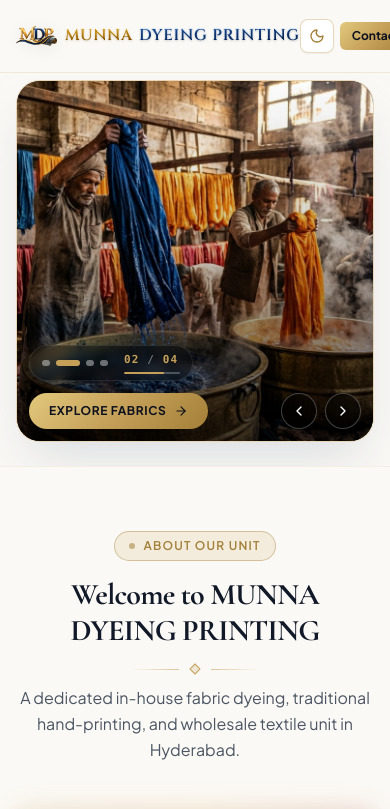
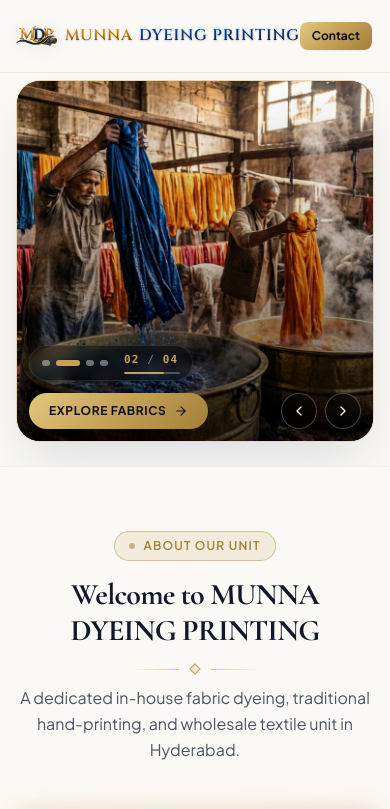
Before and after one commit to vishalprsd75/MDP, a React (Vite) app: page / in a window 390 px wide. Shown: the top 809 px of the page. Built offline with nearby package versions, Linux system fonts and the light colour scheme; a web font is replaced by a local one.

Commit message:
fix(navbar): move mobile theme toggle into hamburger drawer to eliminate header congestion

```diff
--- a/src/components/Navbar.jsx
+++ b/src/components/Navbar.jsx
@@ -106,26 +106,12 @@ const Navbar = ({ darkMode, onToggleTheme, onNavigateHome }) => {
 
           </div>
 
-          {/* Mobile Menu Header Buttons */}
-          <div className="flex md:hidden items-center gap-1.5 sm:gap-2 shrink-0">
-
-            {/* Mobile Theme Toggle Button */}
-            <button
-              onClick={onToggleTheme}
-              className={`p-2 rounded-lg border transition-colors ${
-                darkMode
-                  ? 'bg-brand-surface border-brand-gold/30 text-brand-gold'
-                  : 'bg-white border-brand-gold/40 text-brand-gold-dark shadow-sm'
-              }`}
-              aria-label="Toggle Theme"
-            >
-              {darkMode ? <Sun className="w-4 h-4" /> : <Moon className="w-4 h-4" />}
-            </button>
-
+          {/* Mobile Menu Header Buttons: Clean, Un-congested */}
+          <div className="flex md:hidden items-center gap-2 shrink-0">
             <a
               href="#contact"
               onClick={(e) => handleHomeClick(e, '#contact')}
-              className="px-3 py-1.5 rounded-md text-xs font-bold text-brand-dark bg-gold-gradient"
+              className="px-3 py-1.5 rounded-lg text-xs font-bold text-brand-dark bg-gold-gradient shadow-sm"
             >
               Contact
             </a>
@@ -145,7 +131,7 @@ const Navbar = ({ darkMode, onToggleTheme, onNavigateHome }) => {
         </div>
       </div>
 
-      {/* Clean Mobile Drawer Menu */}
+      {/* Clean Mobile Drawer Menu with Embedded Theme Switcher */}
       {mobileMenuOpen && (
         <div className={`md:hidden animate-fadeIn border-t ${
           darkMode ? 'glass-nav border-brand-gold/20' : 'glass-nav-light border-brand-gold/30'
@@ -168,6 +154,33 @@ const Navbar = ({ darkMode, onToggleTheme, onNavigateHome }) => {
                 {link.name}
               </a>
             ))}
+
+            {/* Mobile Theme Switcher inside Hamburger Drawer */}
+            <div className={`pt-3 mt-2 border-t flex items-center justify-between px-4 py-2 ${
+              darkMode ? 'border-white/10' : 'border-brand-gold/20'
+            }`}>
+              <div className="flex items-center gap-2 text-sm font-medium">
+                {darkMode ? (
+                  <Moon className="w-4 h-4 text-brand-gold" />
+                ) : (
+                  <Sun className="w-4 h-4 text-amber-500" />
+                )}
+                <span className={darkMode ? 'text-gray-300' : 'text-gray-700'}>
+                  {darkMode ? 'Dark Mode' : 'Light Mode'}
+                </span>
+              </div>
+
+              <button
+                onClick={onToggleTheme}
+                className={`px-3 py-1.5 rounded-xl border text-xs font-bold transition-all flex items-center gap-1.5 ${
+                  darkMode
+                    ? 'bg-brand-surface border-brand-gold/30 text-brand-gold hover:bg-brand-gold/20'
+                    : 'bg-white border-brand-gold/40 text-brand-gold-dark shadow-sm hover:bg-brand-gold/10'
+                }`}
+              >
+                <span>Switch to {darkMode ? 'Light' : 'Dark'}</span>
+              </button>
+            </div>
           </div>
         </div>
       )}
```
